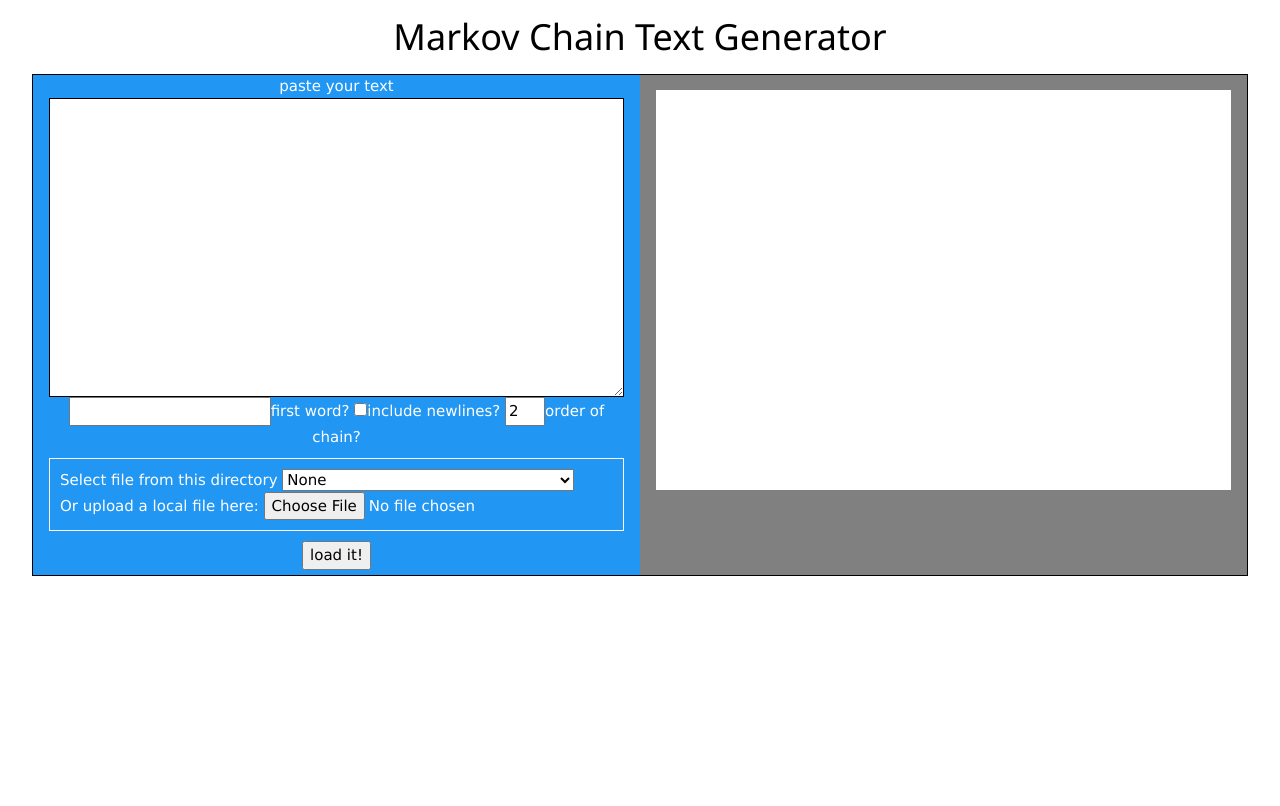
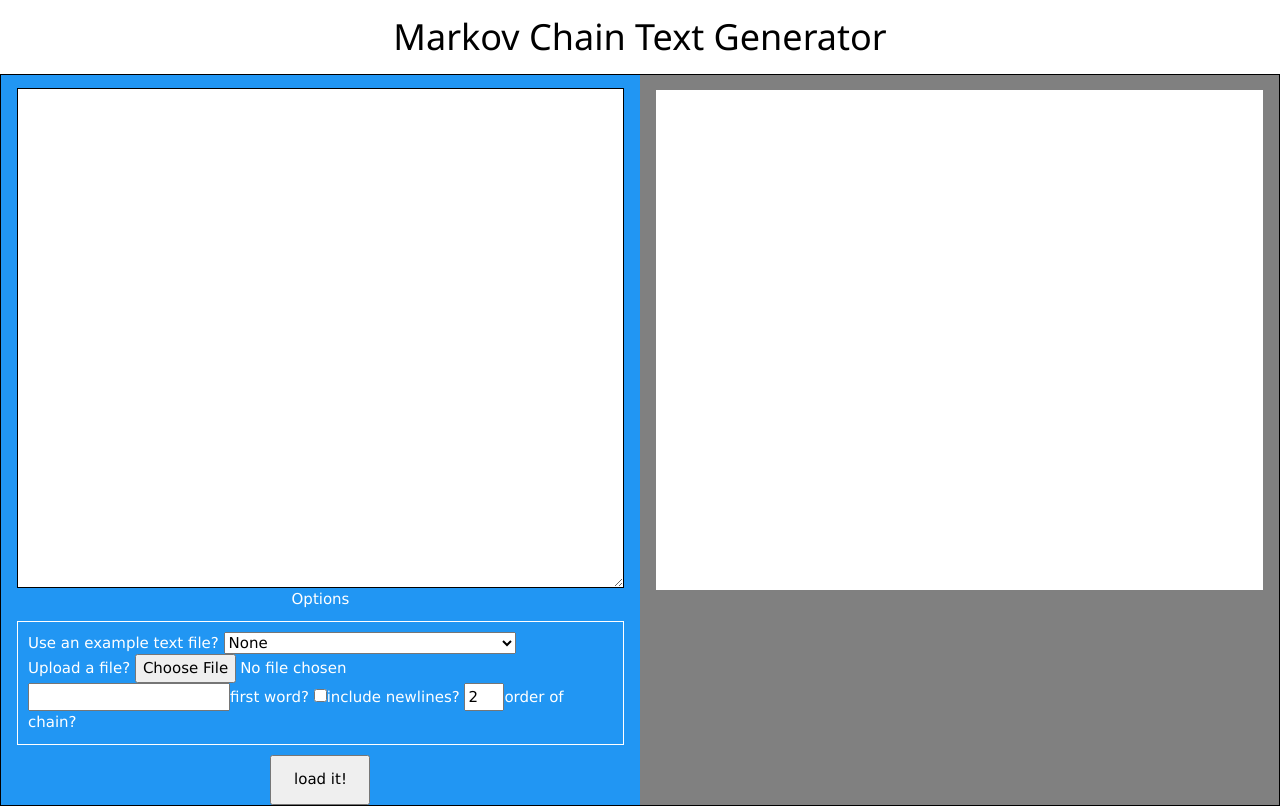
Before and after one commit to kublasean/predictive, a PHP site: page / in a window 1280 px wide. Before the commit the page ends 576 px from the top, so only its background shows below. Run offline with PHP 8.4, Linux system fonts and the light colour scheme; some libraries are stand-ins or nearby versions.

Commit message:
formatting

```diff
--- a/index.php
+++ b/index.php
@@ -9,24 +9,27 @@
                 margin: 0;
                 padding: 0;
             }
+            button {
+                width: 100px;
+                height: 50px;
+            }
             textarea {
                 border: 1px solid black;
                 width: 100%;
-                height: 60%;
+                height: 500px;
+                margin-top: 13px;
             }
             #body-container {
                 background-color: grey;
                 border: 1px solid black;
                 margin: auto;
-                width: 95%;
+                max-width: 1300px;
             }
             #input-area {
                 text-align: center;
-                height: 500px;
             }
             #output-area {
                 text-align: center;
-                height: 500px;
             }
             #order {
                 width: 40px;
@@ -44,13 +47,11 @@
         <h1 class="w3-center">Markov Chain Text Generator</h1>
         <div class="w3-row" id="body-container">
             <div class="w3-container w3-half w3-blue" id="input-area">
-                paste your text
                 <textarea id="input"></textarea>
-                <input id="firstword" type="text">first word?</input>
-                <input type="checkbox" id="newlines">include newlines?</input>
-                <input type="number" id="order" value="2" min="0" max="10">order of chain?</input>
+                Options
             <div id="fileSelect-wrapper">
-    	    <span>Select file from this directory </span>
+
+    	    <span>Use an example text file?</span>
             <select id="fileSelect">
             <option>None</option>
     	    <?php //----- php code to create html selection with local files
@@ -63,17 +64,22 @@
     	    ?>
     	    </select>
     	    <br />
-    	    <span>Or upload a local file here:</span>
+    	    <span>Upload a file?</span>
     	    <input type="file" id="files" name="files[]"/>
+            <br>
+            <input id="firstword" type="text">first word?</input>
+            <input type="checkbox" id="newlines">include newlines?</input>
+            <input type="number" id="order" value="2" min="0" max="10">order of chain?</input>
             </div>
             <button onclick="loadit()">load it!</button>
             </div>
             <div class="w3-container w3-half" id="output-area">
-                <div style="text-align: left; height: 400px; background-color: white;">
+                <div style="text-align: left; height: 500px; background-color: white;">
                 <p id="output"></p>
                 </div>
                 <button id="sampleit" onclick="sampleit()">sample it!</button>
             </div>
+
         </div>
 	    <script>
         document.getElementById("sampleit").hidden = true;
```
